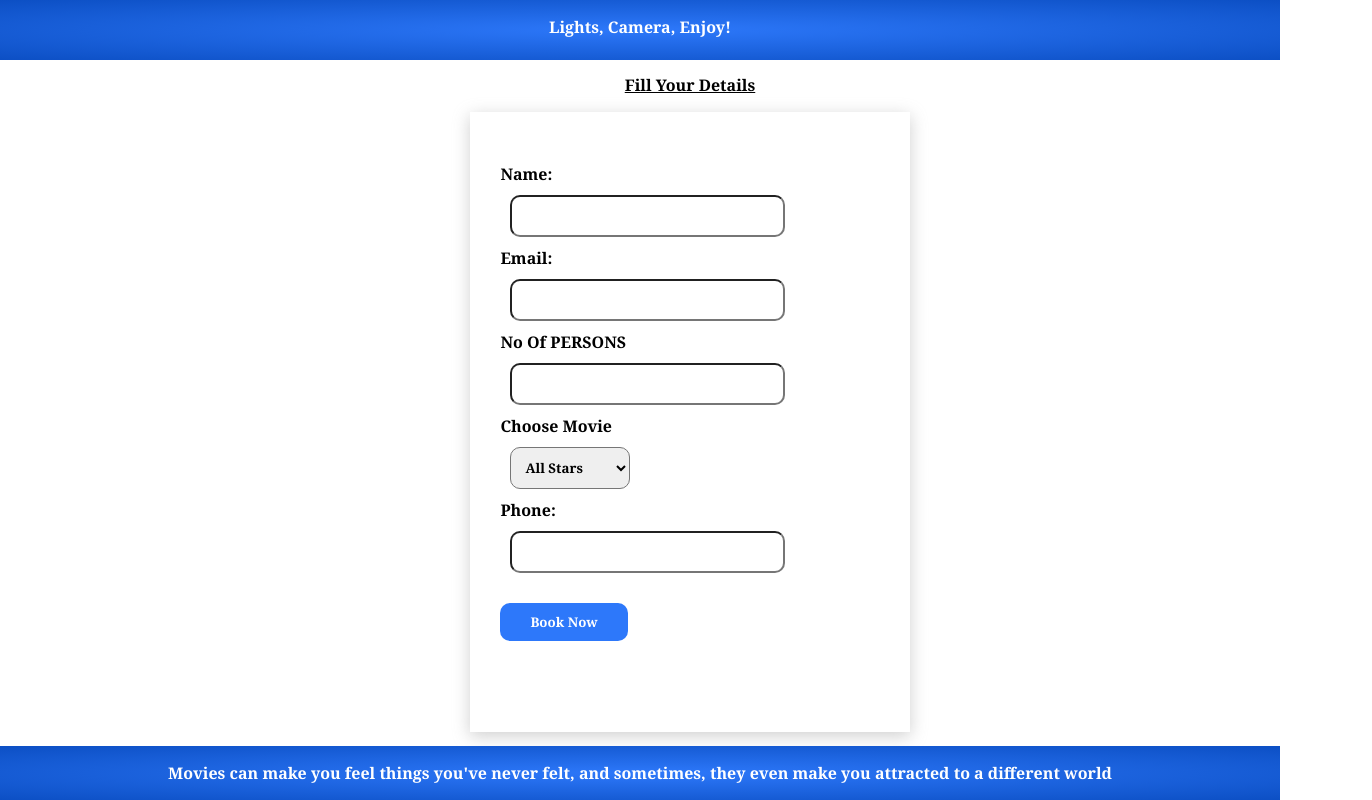
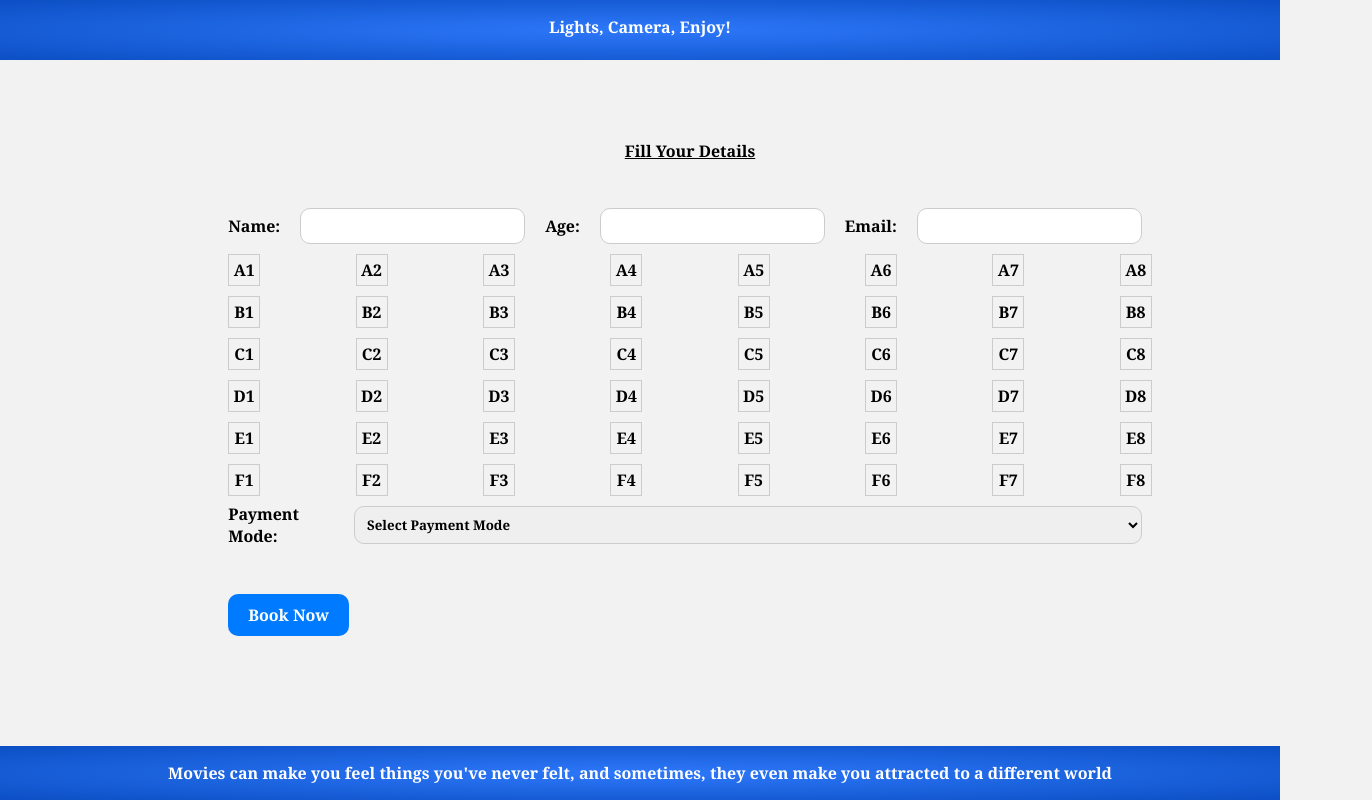
Before and after one commit to rajarammanikanta/MovieShowReactApplication, a React (Create React App) app: page /bookingform in a window 1280 px wide. Shown: the whole page, 1372 px wide, since content can reach past the window. Built offline with nearby package versions, Linux system fonts and the light colour scheme.

Commit message:
Initial commit by Rajaram Manikanta

```diff
--- a/src/components/BookingForm/index.css
+++ b/src/components/BookingForm/index.css
@@ -51,3 +51,116 @@ select{
         width: 100%;
     }
 }
+
+/* App.css */
+
+body {
+    font-family: 'Arial', sans-serif;
+    margin: 0;
+    padding: 0;
+    display: flex;
+    align-items: center;
+    justify-content: center;
+    min-height: 100vh;
+    background-color: #f2f2f2;
+  }
+
+  .app {
+    text-align: center;
+    max-width: 600px;
+    margin: 0 auto;
+    padding: 20px;
+  }
+
+  h1 {
+    color: #333;
+  }
+
+  form {
+    margin-top: 20px;
+  }
+
+  .customer-details,
+  .payment-details {
+    display: flex;
+    flex-direction: row;
+    align-items: center;
+    gap: 10px;
+  }
+
+  label {
+    font-weight: bold;
+  }
+
+  input,
+  select {
+    width: 100%;
+    padding: 8px;
+    box-sizing: border-box;
+    border: 1px solid #ccc;
+  }
+
+  .seat-container {
+    display: flex;
+    flex-direction: column;
+    grid-template-columns: repeat(auto-fill, minmax(30px, 1fr));
+    gap: 10px;
+  }
+
+  .seat-row {
+    display: flex;
+    justify-content: space-between;
+  }
+
+  .seat {
+    width: 100%;
+    max-width: 30px;
+    height: 30px;
+    border: 1px solid #ccc;
+    display: flex;
+    align-items: center;
+    justify-content: center;
+    cursor: pointer;
+    transition: background-color 0.3s;
+  }
+
+  .seat input {
+    display: none;
+  }
+
+  .seat:hover {
+    background-color: #ddd;
+  }
+
+  .seat input:checked + span {
+    background-color: #5cb85c;
+    color: #fff;
+  }
+
+  .booking-info {
+    margin-top: 20px;
+  }
+
+  .book-button {
+    padding: 10px 20px;
+    background-color: #007bff;
+    color: #fff;
+    border: none;
+    cursor: pointer;
+    font-size: 16px;
+    transition: background-color 0.3s;
+  }
+
+  .book-button:hover {
+    background-color: #0056b3;
+  }
+
+  @media (max-width: 480px) {
+    .seat {
+      max-width: none;
+    }
+
+    .seat-container {
+      gap: 5px;
+    }
+  }
--- a/src/components/BookingForm/index.js
+++ b/src/components/BookingForm/index.js
@@ -7,50 +7,70 @@ import Footer from '../Footer'
 
 class BookingForm extends Component{
 
+     handleSubmit = (event) => {
+        event.preventDefault();
+        const formData = new FormData(event.target);
 
+        // Access form data using formData.get('inputName')
+        const selectedSeats = formData.getAll('seat');
+
+        // Perform any further actions with selected seats
+        console.log('Selected Seats:', selectedSeats);
+      };
 
     render(){
         return(
             <div className='booking-container'>
       <Navbar/>
       <p className='heading'>Fill Your Details</p>
-      <form className='form-container'>
-        <div>
-        <label htmlFor='name'>Name:</label>
-        <br/>
-        <input type="text" id="name"/>
+      <>
+      <form onSubmit={this.handleSubmit}>
+        <div className="customer-details">
+          <label htmlFor="name">Name:</label>
+          <input type="text" id="name" name="name" required />
+
+          <label htmlFor="age">Age:</label>
+          <input type="number" id="age" name="age" required />
+
+          <label htmlFor="email">Email:</label>
+          <input type="email" id="email" name="email" required />
         </div>
-        <div>
-            <label htmlFor='email'>Email:</label>
-            <br/>
-            <input type="email"/>
+
+        <div className="seat-container">
+          {Array.from({ length: 6 }, (_, row) => (
+            <div key={row} className="seat-row">
+              {Array.from({ length: 8 }, (_, col) => {
+                const seat = `${String.fromCharCode(65 + row)}${col + 1}`;
+
+                return (
+                  <label key={seat} className="seat">
+                    <input type="checkbox" name="seat" value={seat} />
+                    {seat}
+                  </label>
+                );
+              })}
+            </div>
+          ))}
         </div>
-         <div>
-            <label htmlFor='no_of_person'>No Of PERSONS</label>
-            <br/>
-            <input type="text"/>
-         </div>
-         <div>
-            <label htmlFor='movie'>Choose Movie</label>
-            <br/>
-            <select id="movie">
-                <option>All Stars</option>
-                <option>All Stars</option>
-                <option>All Stars</option>
-                <option>All Stars</option>
-            </select>
-         </div>
-         <div>
-            <label htmlFor='phone'>Phone:</label>
-            <br/>
-            <input type="text" id="phone"/>
-         </div>
-         <div>
-            <button type="submit" className='book-button'>Book Now</button>
-         </div>
 
+        <div className="payment-details">
+          <label htmlFor="paymentMode">Payment Mode:</label>
+          <select id="paymentMode" name="paymentMode" required>
+            <option value="">Select Payment Mode</option>
+            <option value="creditCard">Credit Card</option>
+            <option value="debitCard">Debit Card</option>
+            <option value="netBanking">Net Banking</option>
+          </select>
+        </div>
 
+        <div className="booking-info">
+          <button type="submit" className="book-button">
+            Book Now
+          </button>
+        </div>
       </form>
+</>
+
              <Footer/>
             </div>
 
```
